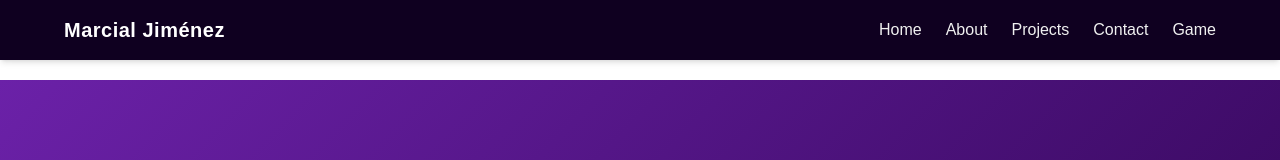
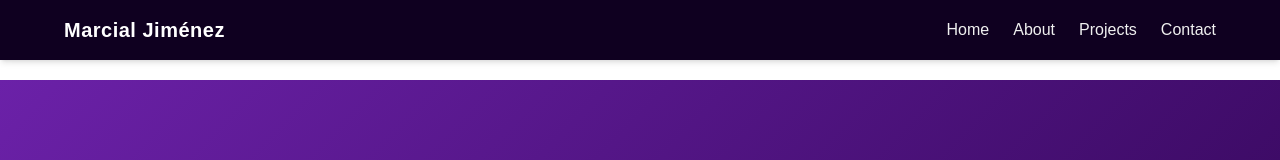
Before and after one commit to Louketsu0/marcial-portfolio, a Next.js app: page /projects in a window 1280 px wide. Shown: the top 160 px of the page. Built offline with nearby package versions, Linux system fonts and the light colour scheme.

Commit message:
Remove Game tab from Navbar

```diff
--- a/src/components/Navbar.tsx
+++ b/src/components/Navbar.tsx
@@ -17,7 +17,7 @@ export default function Navbar() {
                         { name: "About", href: "/about" },
                         { name: "Projects", href: "/projects" },
                         { name: "Contact", href: "/contact" },
-                        { name: "Game", href: "/game" },
+
 
 
                     ].map((item) => (
```
